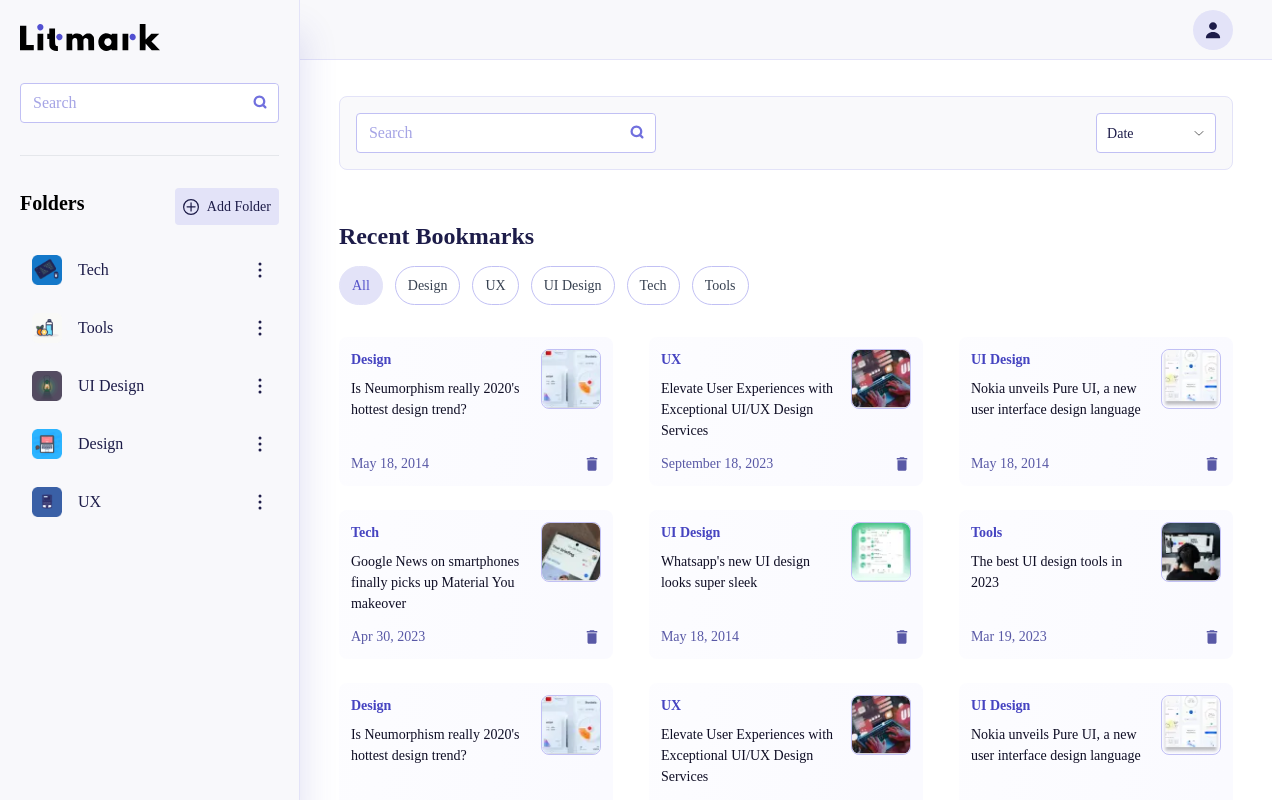
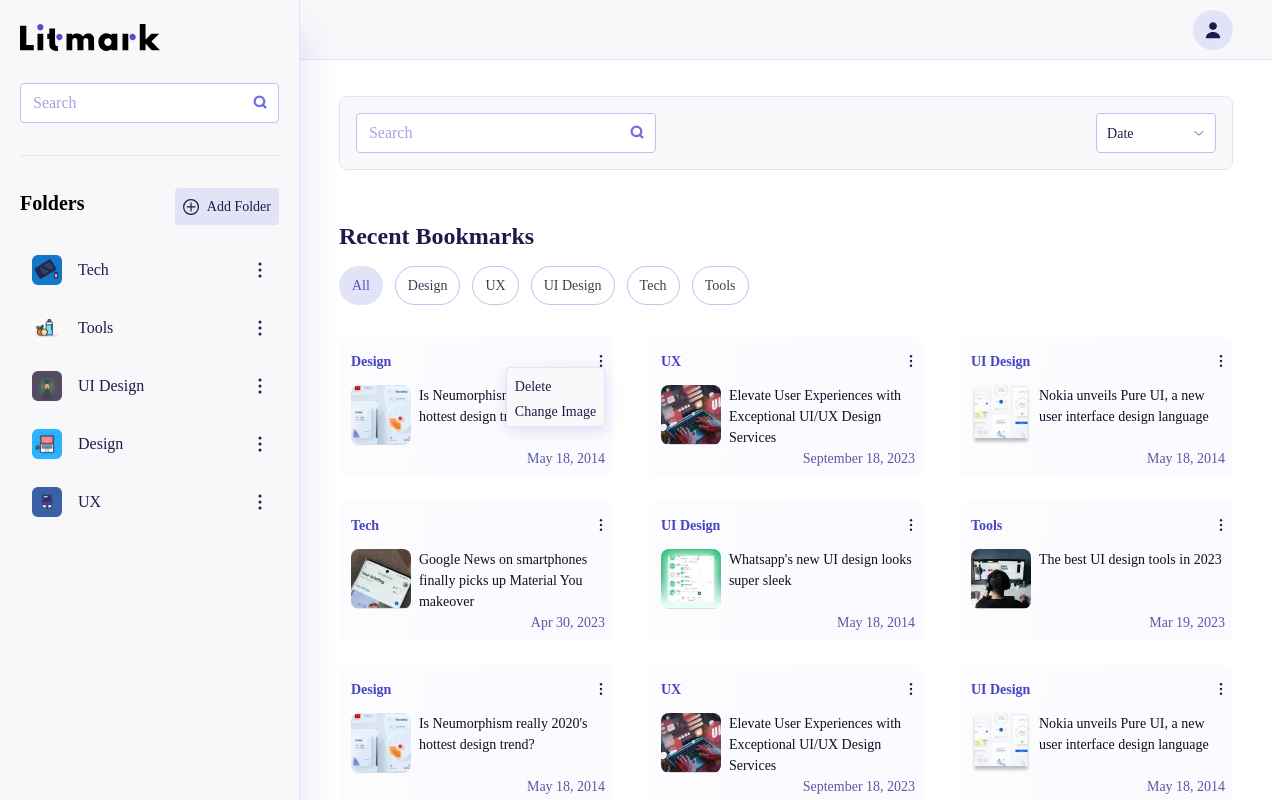
Before and after one commit to abhishek98s/LITMARK_FRONTEND, an Angular app in the folder Client/: page / in a window 1280 px wide. Both pictures are taken after a click on the element 571 px from the left and 379 px from the top of the page. Shown: the top 800 px of the page. Built offline with nearby package versions, Linux system fonts and the light colour scheme; a web font is replaced by a local one.

Commit message:
change the design of recent bookmak

```diff
--- a/Client/src/app/Shared/recent-bookmark/recent-bookmark.component.html
+++ b/Client/src/app/Shared/recent-bookmark/recent-bookmark.component.html
@@ -1,20 +1,40 @@
-<div class="recent-bookmark rounded-2 bg-gradient-1 flex flex-col justify-between h-[100%]">
-    <div class="flex justify-between items-start gap-[1px]">
-        <div class="category-title grow-0">
-            <div class="category text-label-md-bold text-primary-850-80">{{recentBookmark.category}}</div>
+<div class="recent-bookmark rounded-2 bg-gradient-1 flex flex-col justify-between h-[100%] relative">
+    <div class="flex-between-center mb-[12px] relative">
+        <div class="category text-label-md-bold text-primary-850-80">{{recentBookmark.category}}</div>
+        <figure class="more-btn w-[24px] cursor-pointer rounded-full" (click)="toggleDropdown()">
+            <img src='assets/icon/more.svg' alt="more-btn">
+        </figure>
+
+        <div class="dropdown rounded-1 absolute right-[8px] top-[18px] pt-[8px] p-[4px] text-label-md-regular" *ngIf="openDropdown">
+            <div class="rounded-1 mb-[4px]">Delete</div>
+            <div class="rounded-1">Change Image</div>
+        </div>
+    </div>
+
+    <div class="flex justify-start items-start gap-[8px]">
+        <figure class="image w-[60px] h-[60px] rounded-2">
+            <img class="cover rounded-2" src={{recentBookmark.img}} alt="recent-thumbnail">
+        </figure>
+        <div class="category-title grow-0 max-h-[60px]">
             <a href={{recentBookmark.link}} target="_blank"
                 class="title text-body-md-medium text-primary-1000">{{recentBookmark.title}}</a>
         </div>
-
-        <figure class="image w-[60px] h-[60px] rounded-2">
-            <img class="cover rounded-2" src={{recentBookmark.img}} alt="recent-thumbnail">
-        </figure>
-    </div>
-
-    <div class="date-del flex-between-center">
-        <div class="text-primary-850 text-label-md-medium">{{recentBookmark.date}}</div>
-        <figure class="w-[18px] cursor-pointer" (click)="deleteBookmark(recentBookmark.id)">
-            <img src='assets/icon/trash.svg' alt="trash">
-        </figure>
+        <div class="absolute bottom-[8px] right-[8px] text-primary-850 text-label-md-regular">{{recentBookmark.date}}
+        </div>
     </div>
 </div>
+
+<!-- <div class="recent-bookmark rounded-2 bg-gradient-1 flex flex-col justify-between h-[100%] relative">
+    <div class="flex-between-center mb-[8px]">
+        <div class="category text-label-md-bold text-primary-850-80">{{recentBookmark.category}}</div>
+        <figure class="w-[18px] cursor-pointer"> <img src='assets/icon/more.svg' alt="more-btn"> </figure>
+    </div>
+    <div class="flex justify-between items-start gap-[8px]">
+        <figure class="image w-[60px] h-[60px] rounded-2"> <img class="cover rounded-2" src={{recentBookmark.img}}
+                alt="recent-thumbnail"> </figure>
+        <div class="category-title grow-0"> <a href={{recentBookmark.link}} target="_blank"
+                class="title text-body-md-medium text-primary-1000">{{recentBookmark.title}}</a> </div>
+        <div class="absolute bottom-[8px] right-[8px] text-primary-850 text-label-md-regular">{{recentBookmark.date}}
+        </div>
+    </div>
+</div> -->
--- a/Client/src/app/Shared/recent-bookmark/recent-bookmark.component.scss
+++ b/Client/src/app/Shared/recent-bookmark/recent-bookmark.component.scss
@@ -1,13 +1,33 @@
 @import "../../colors";
 
 .recent-bookmark {
-    padding: 12px;
+    padding: 12px 0 32px 12px;
+
+    .more-btn {
+        transition: 0.4s;
+        &:hover {
+            background-color: $primary-200;
+        }
+    }
+
+    .dropdown {
+        border: 0.5px solid $primary-200;
+        background: $primary-100;
+        box-shadow: 0px 4px 16px 0px #8f8dce40;
+
+        div {
+            padding: 0 4px;
+            transition: 0.2s;
+            color: $primary-900;
+            cursor: pointer;
+            &:hover {
+                background: $primary-200;
+            }
+        }
+    }
 
     .category-title {
         max-width: calc(100% - 70px);
-        .category {
-            margin-bottom: 8px;
-        }
 
         & ~ figure {
             border: 1px solid $primary-400;
@@ -27,8 +47,4 @@
             }
         }
     }
-
-    .date-del {
-        margin-top: 12px;
-    }
 }
--- a/Client/src/app/Shared/recent-bookmark/recent-bookmark.component.ts
+++ b/Client/src/app/Shared/recent-bookmark/recent-bookmark.component.ts
@@ -8,9 +8,14 @@ import { BookmarkService } from 'src/app/bookmark.service';
   styleUrls: ['./recent-bookmark.component.scss']
 })
 export class RecentBookmarkComponent {
+  openDropdown: boolean = false;
   @Input() recentBookmark!: Recentbookmark;
 
   constructor(public dataService: BookmarkService) { };
+
+  toggleDropdown() {
+    this.openDropdown = !this.openDropdown
+  }
 
   deleteBookmark(id: number) {
     this.dataService.deleteBookmark(id);
```
Also changed, not shown: Client/src/assets/image/add-folder.png (added).
